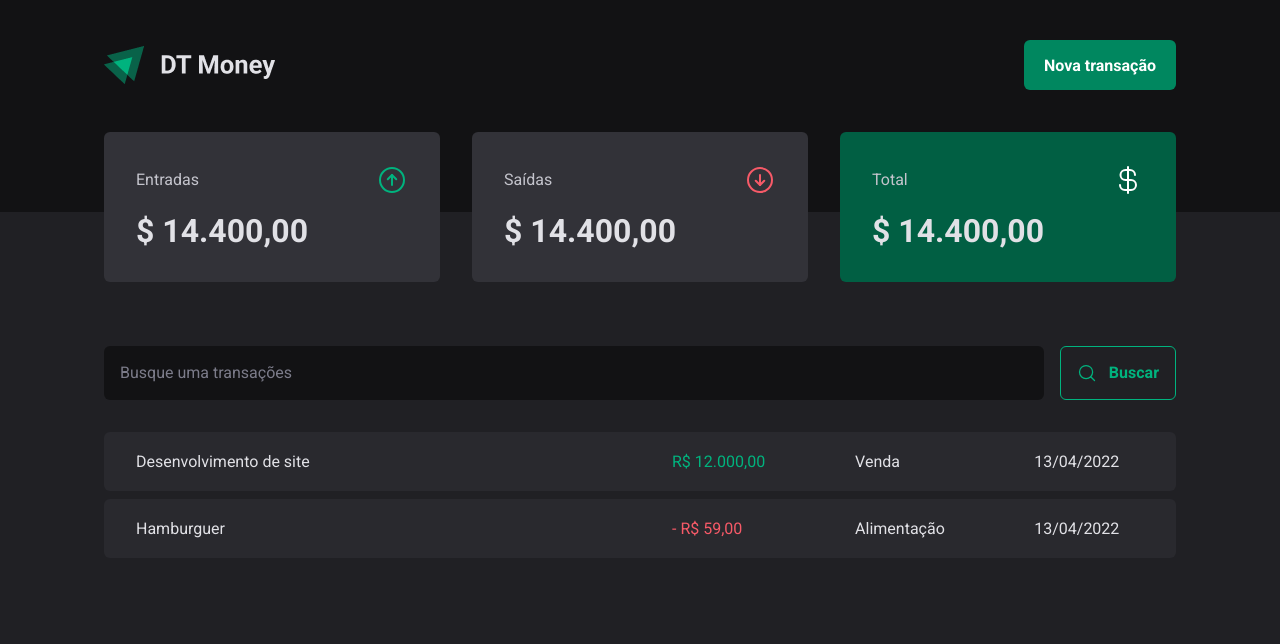
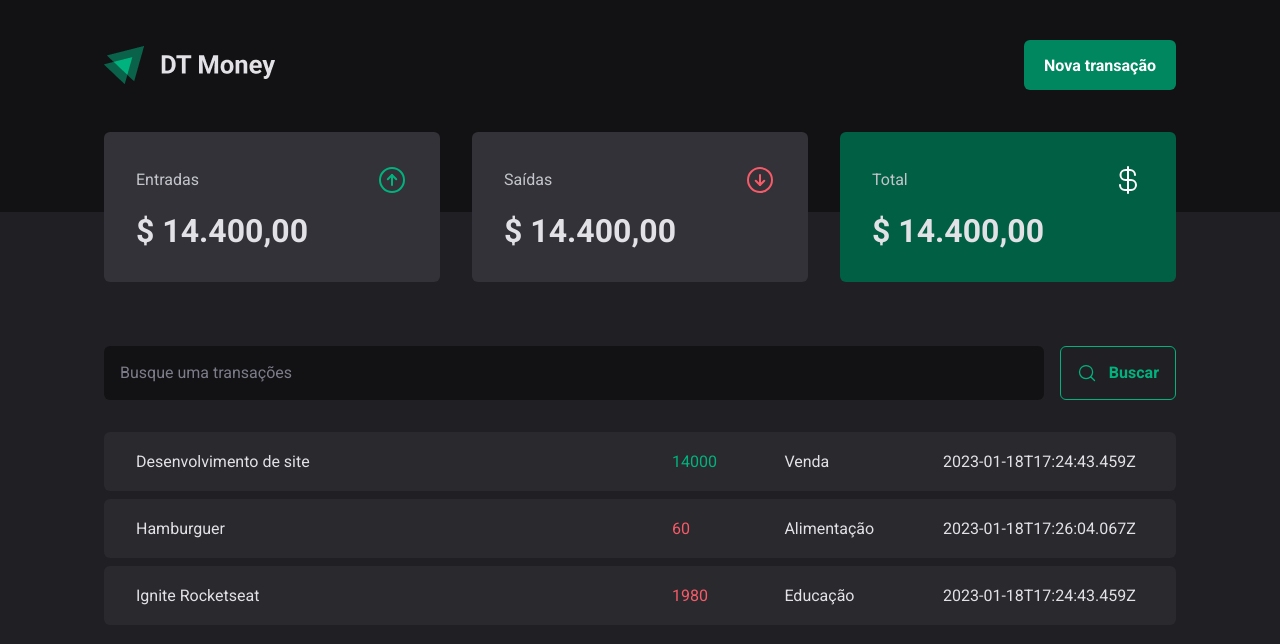
Before and after one commit to giovannirp/dt-monay, a React (Vite) app in the folder dt-monay/: page / in a window 1280 px wide. Shown: the top 644 px of the page. Built offline with nearby package versions, Linux system fonts and the light colour scheme; data requests are answered from the project's data file.

Commit message:
feat: consumindo serviço com fetch

```diff
--- a/dt-monay/src/pages/Transactions/index.tsx
+++ b/dt-monay/src/pages/Transactions/index.tsx
@@ -1,10 +1,33 @@
+import { useEffect, useState } from "react";
 import styled from "styled-components";
 import { Header } from "../../components/Header";
 import { Summary } from "../../components/Summary";
 import { SearchForm } from "./components/SearchForm";
 import { PriceHighlight, TransactionsContainer, TransactionsTable } from "./styles";
 
+interface Transactions {
+  id: number;
+  description: string;
+  type: 'income' | 'outcome';
+  price: number;
+  category: string;
+  createdAt: string;
+}
+
 export function Transactions() {
+  const [transactions, setTransactions] = useState<Transactions[]>([])
+  async function loadTransactions() {
+    const response = await fetch('http://localhost:3000/transactions')
+    const data = await response.json()
+
+    setTransactions(data)
+  }
+
+  useEffect(() => {
+    loadTransactions();
+
+  }, [])
+
   return (
     <div>
       <Header />
@@ -15,18 +38,17 @@
 
         <TransactionsTable>
           <tbody>
-            <tr>
-              <td width="50%">Desenvolvimento de site</td>
-              <td><PriceHighlight variant="income">R$ 12.000,00</PriceHighlight></td>
-              <td>Venda</td>
-              <td>13/04/2022</td>
-            </tr>
-            <tr>
-              <td width="50%">Hamburguer</td>
-              <td><PriceHighlight variant="outcome">- R$ 59,00</PriceHighlight></td>
-              <td>Alimentação</td>
-              <td>13/04/2022</td>
-            </tr>
+            {transactions.map((transaction) => {
+              return (
+                <tr>
+                <td width="50%">{transaction.description}</td>
+                <td><PriceHighlight variant={transaction.type}>{transaction.price}</PriceHighlight></td>
+                <td>{transaction.category}</td>
+                <td>{transaction.createdAt}</td>
+              </tr>
+              )
+            })}
+
           </tbody>
         </TransactionsTable>
       </TransactionsContainer>
```
